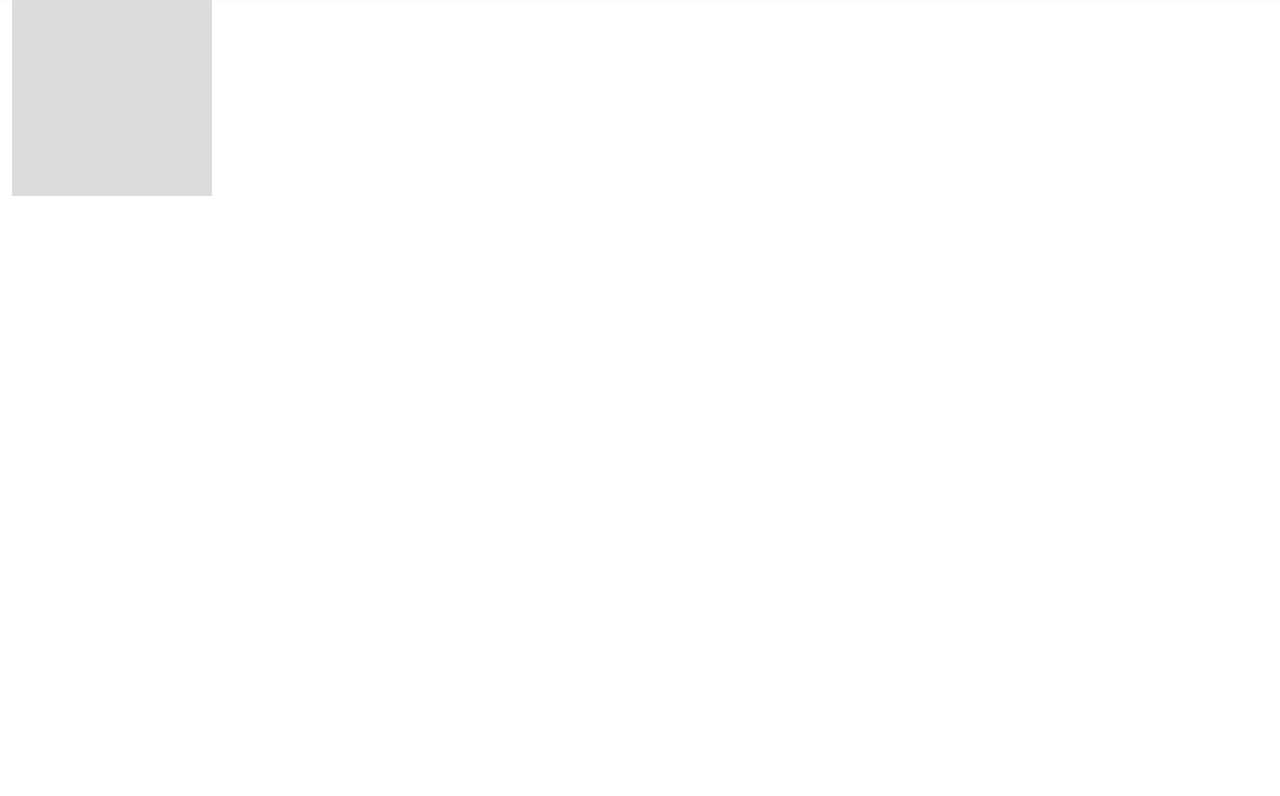
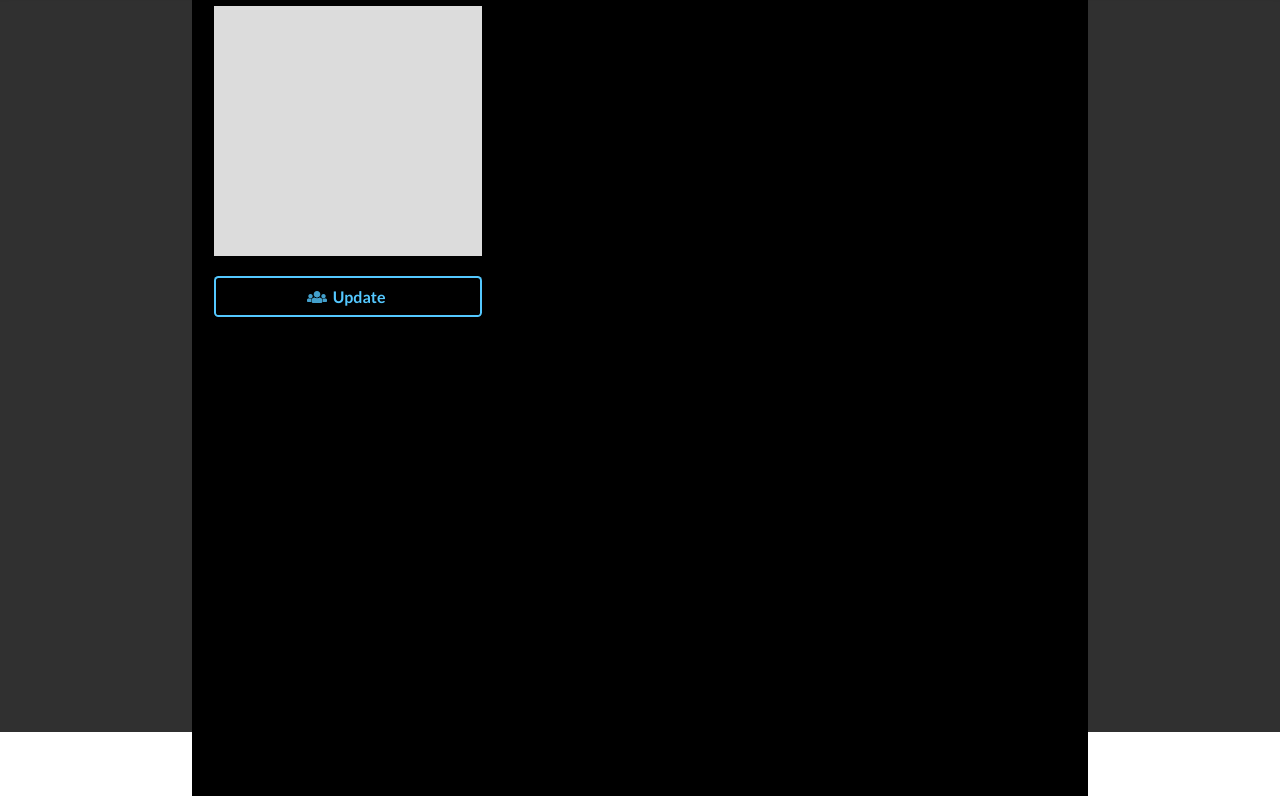
Before and after one commit to hhaddock/ElectronChat, a plain HTML site: page app/views/profile/profile.html in a window 1280 px wide. Shown: the part 68-864 px from the top of the page. Before the commit the page ends 800 px from the top, so only its background shows below. Drawn offline with nearby package versions, Linux system fonts and the light colour scheme.

Commit message:
profile updates

```diff
--- a/app/views/profile/profile.css
+++ b/app/views/profile/profile.css
@@ -1,5 +1,26 @@
 #profile-pic {
-    width: 200px;
-    height: 200px;
+    width: 100%;
+    height: 250px;
     background-color: gainsboro;
 }
+
+nav {
+    background-color: black;
+}
+
+.container {
+    /*margin-top: 10px;*/
+    background-color: black;
+    padding: 10px;
+    height: 100%;
+}
+
+.blue {
+    width: 100%;
+    background-color: black
+    !important;
+}
+
+body {
+    background-color: #303030;
+}
--- a/app/views/profile/profile.html
+++ b/app/views/profile/profile.html
@@ -26,13 +26,18 @@
       <ul class="right hide-on-med-and-down">
       </ul>
     </nav>
-    <div class="row">
-      <div class="col s4">
-        <div id="profile-pic">
-
+    <div class="container">
+      <div class="row">
+        <div class="col s4">
+          <div id="profile-pic"></div>
+        </div>
+        <div class="col s8"></div>
+      </div>
+      <div class="row">
+        <div class="col s4">
+            <button class="ui inverted blue button"><i class="users icon"></i>Update</button>
         </div>
       </div>
-      <div class="col s8"></div>
     </div>
   </body>
 </html>
```
Also changed, not shown: 3 other files.
